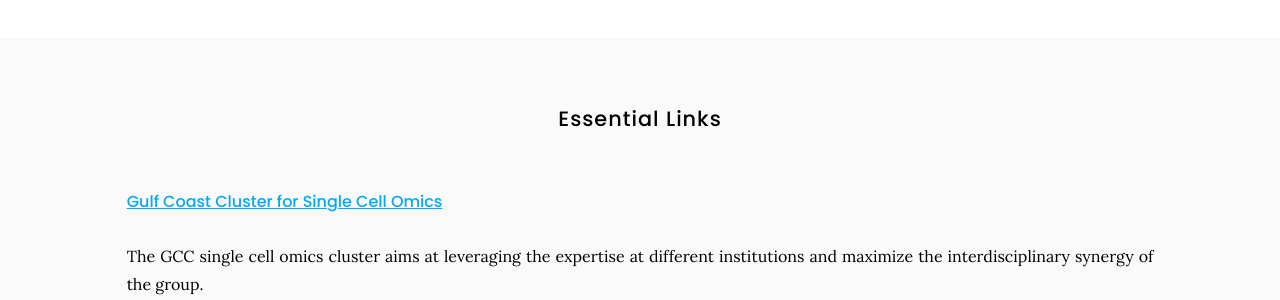
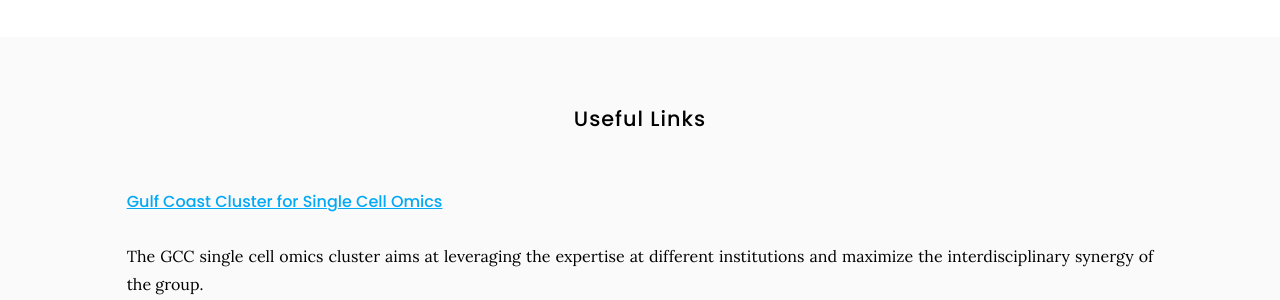
Before and after one commit to RCHENLAB/rchenlab.github.io, a Jekyll site: the page built from resources/index.md, in a window 1280 px wide and 900 px high, scrolled down 3094 px. Shown: the part 156-456 px from the top of the window. Built offline with Jekyll 4.4.1, drawn with Linux system fonts in a browser that asks for light colours.

Commit message:
Update index.md

```diff
--- a/resources/index.md
+++ b/resources/index.md
@@ -25,7 +25,7 @@ Our software, tools, datasets, etc. are open-source, and free for anyone around
 
 {% include section.html %}
 
-## Essential Links
+## Useful Links
 
 
 #### [Gulf Coast Cluster for Single Cell Omics](https://www.gulfcoastconsortia.org/home/research/single-cell-omics/)
```
